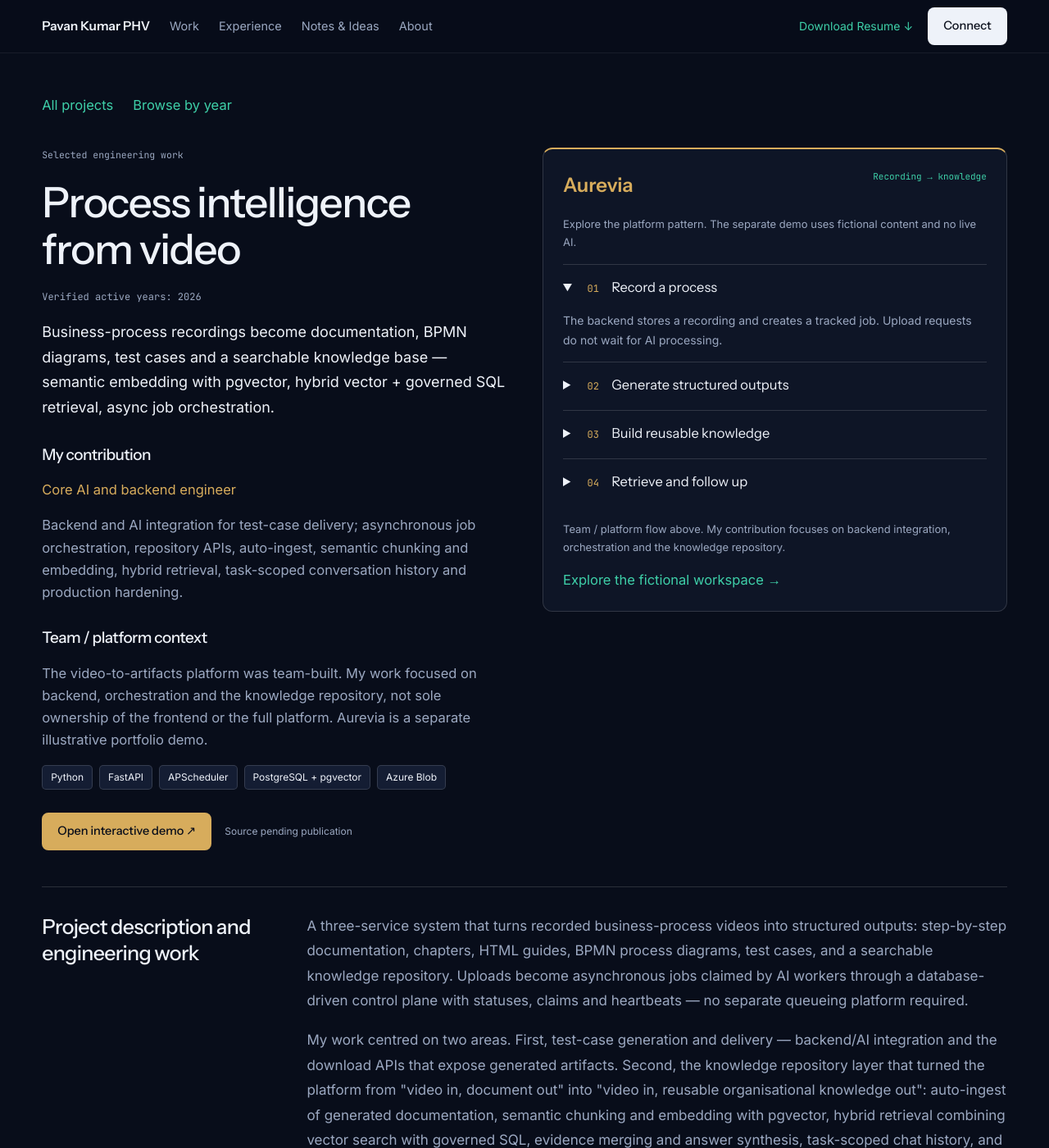
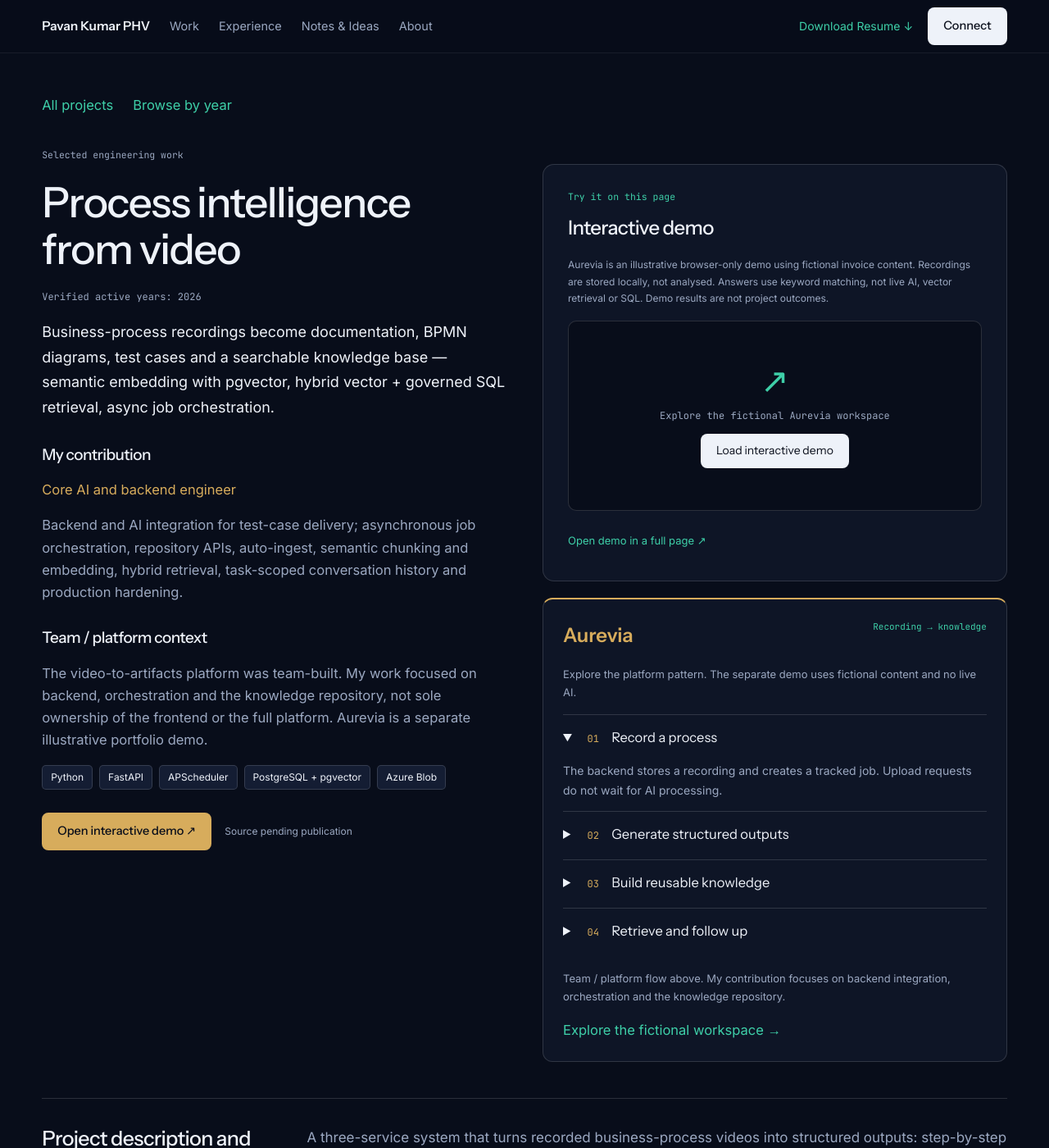
Before and after one commit to phvpavankumar/phvpavankumar.github.io, a Jekyll site: the page built from site/_projects/process-intelligence.md, in a window 1280 px wide and 1400 px high. Shown: the whole window at 82% size. Built offline with Jekyll 4.4.1, drawn with Linux system fonts in a browser that asks for light colours.

Commit message:
preview of work

```diff
--- /dev/null
+++ b/site/_includes/project-media.html
@@ -0,0 +1,46 @@
+{% for evidence in page.public_evidence %}
+  {% if evidence.url contains 'https://www.youtube.com/watch?v=' %}
+  {% assign video_id = evidence.url | split: 'v=' | last | split: '&' | first %}
+  <section class="project-media" aria-label="Project video" data-project-media data-video-id="{{ video_id | escape }}">
+    <p class="phv-kicker">Watch the project</p>
+    <h2>{{ page.title | escape }}</h2>
+    <div class="project-media-stage" data-media-stage>
+      <div class="project-media-poster" data-media-poster>
+        <span class="project-media-symbol" aria-hidden="true">▷</span>
+        <p>Project recording · YouTube</p>
+        <button type="button" class="btn" data-media-load hidden>Play video here</button>
+      </div>
+    </div>
+    <div class="project-media-actions"><a href="{{ evidence.url | escape }}" target="_blank" rel="noopener">Watch on YouTube ↗</a><button type="button" data-media-close hidden>Close video</button></div>
+    <p class="project-media-note">Load the YouTube player here, then press play. If playback is unavailable, use the YouTube link.</p>
+  </section>
+  {% endif %}
+{% endfor %}
+{% if page.demo_url == '/work/shelf-vision/' or page.demo_url == '/demos/aurevia/' %}
+<section class="project-media" aria-label="Interactive demo preview" data-project-media data-demo-url="{{ page.demo_url | relative_url }}">
+  <p class="phv-kicker">Try it on this page</p>
+  <h2>Interactive demo</h2>
+  <p class="project-media-note">{{ page.demo_disclosure | escape }}</p>
+  <div class="project-media-stage project-media-demo" data-media-stage>
+    <div class="project-media-poster" data-media-poster>
+      <span class="project-media-symbol" aria-hidden="true">↗</span>
+      <p>{% if page.demo_url == '/work/shelf-vision/' %}Explore a synthetic shelf scenario{% else %}Explore the fictional Aurevia workspace{% endif %}</p>
+      <button type="button" class="btn" data-media-load hidden>Load interactive demo</button>
+    </div>
+  </div>
+  <div class="project-media-actions"><a href="{{ page.demo_url | relative_url }}" target="_blank" rel="noopener">Open demo in a full page ↗</a><button type="button" data-media-close hidden>Close demo</button></div>
+</section>
+{% endif %}
+{% assign writing_records = site.posts | concat: site.contributions %}
+{% for related in page.related_writing %}
+  {% assign article = writing_records | where: 'permalink', related.url | first %}
+  {% if article %}
+  <aside class="project-media project-article-preview" aria-label="Related article preview">
+    <p class="phv-kicker">Related reading{% if article.publication %} · {{ article.publication | escape }}{% endif %}</p>
+    <h2><a href="{{ article.url | relative_url }}">{{ article.title | escape }}</a></h2>
+    <p class="item-period">{{ article.date | date: '%-d %B %Y' }}{% if article.contribution_role %} · {{ article.contribution_role | escape }}{% endif %}</p>
+    <p>{{ article.summary | escape }}</p>
+    <div class="project-media-actions"><a href="{{ article.url | relative_url }}">Read the article preview →</a>{% if article.original_url %}<a href="{{ article.original_url | escape }}" target="_blank" rel="noopener">Read on {{ article.publication | escape }} ↗</a>{% endif %}</div>
+  </aside>
+  {% endif %}
+{% endfor %}
--- a/site/_layouts/default.html
+++ b/site/_layouts/default.html
@@ -12,6 +12,7 @@
 <link href="https://fonts.googleapis.com/css2?family=Instrument+Sans:wght@400;500;600&family=Inter:wght@400;500&family=JetBrains+Mono:wght@400&display=swap" rel="stylesheet">
 <link rel="stylesheet" href="{{ '/assets/css/style.css' | relative_url }}">
 <link rel="stylesheet" href="{{ '/assets/css/content.css' | relative_url }}">
+{% if page.kind == 'project' %}<link rel="stylesheet" href="{{ '/assets/css/project-media.css' | relative_url }}">{% endif %}
 {% if page.visualization == 'shelf-vision' %}<link rel="stylesheet" href="{{ '/assets/css/shelf-vision-preview.css' | relative_url }}">{% endif %}
 <link rel="stylesheet" href="{{ '/assets/css/contact.css' | relative_url }}">
 {% if page.profile_design %}<link rel="stylesheet" href="{{ '/assets/css/profile.css' | relative_url }}">{% endif %}
@@ -63,6 +64,7 @@
 <script src="{{ '/assets/js/kpi-demo.js' | relative_url }}" defer></script>
 <script src="{{ '/assets/js/stepper.js' | relative_url }}" defer></script>
 <script src="{{ '/assets/js/content-filter.js' | relative_url }}" defer></script>
+{% if page.kind == 'project' %}<script src="{{ '/assets/js/project-media.js' | relative_url }}" defer></script>{% endif %}
 {% if page.profile_design %}<script src="{{ '/assets/js/profile.js' | relative_url }}" defer></script>{% endif %}
 {% if page.visualization == 'enterprise-analytics' or page.analytics_demo %}<script src="{{ '/assets/js/analytics-model.js' | relative_url }}" defer></script>{% endif %}
 {% if page.visualization == 'enterprise-analytics' %}<script src="{{ '/assets/js/project-preview.js' | relative_url }}" defer></script>{% endif %}
--- a/site/_layouts/project.html
+++ b/site/_layouts/project.html
@@ -20,6 +20,7 @@
       {% include project-links.html %}
     </section>
     <section aria-label="Project visualization">
+      {% include project-media.html %}
       {% if page.visualization == 'shelf-vision' %}
         {% include shelf-vision-visual.html %}
       {% elsif page.visualization == 'published-work' %}
--- /dev/null
+++ b/site/assets/css/project-media.css
@@ -0,0 +1,19 @@
+.project-media{padding:clamp(20px,2.5vw,30px);margin:20px 0;border:1px solid var(--line2);border-radius:14px;background:var(--s1);min-width:0}
+.project-media .phv-kicker{color:var(--teal);margin:0 0 12px}
+.project-media h2{font-size:24px;line-height:1.3;margin:0 0 20px;overflow-wrap:anywhere}
+.project-media-stage{aspect-ratio:16/9;border:1px solid var(--line2);border-radius:10px;overflow:hidden;background:var(--bg)}
+.project-media-poster{height:100%;display:flex;flex-direction:column;align-items:center;justify-content:center;gap:12px;padding:18px;text-align:center}
+.project-media-poster p{font:12px/1.7 var(--mono);margin:0}
+.project-media-symbol{font-size:42px;line-height:1;color:var(--teal)}
+.project-media .btn{cursor:pointer;white-space:normal;font:14px/1.4 var(--display);border:0}
+.project-media-stage iframe{display:block;width:100%;height:100%;border:0;background:var(--bg)}
+.project-media-demo{aspect-ratio:auto;min-height:230px}
+.project-media-demo .project-media-poster{min-height:230px}
+.project-media-demo[data-loaded]{height:640px}
+.project-media-actions{display:flex;flex-wrap:wrap;gap:12px 20px;align-items:center;margin-top:18px;font-size:13px}
+.project-media-actions a{padding:8px 0;overflow-wrap:anywhere}
+.project-media-actions button{font:inherit;color:var(--fg2);background:transparent;border:1px solid var(--line2);border-radius:6px;padding:8px 12px;cursor:pointer}
+.project-media a:focus-visible,.project-media button:focus-visible{outline:2px solid var(--teal);outline-offset:4px}
+.project-media .project-media-note{font-size:12px;line-height:1.7;margin:16px 0}
+.project-article-preview>p:not(.phv-kicker){font-size:14px;line-height:1.8}
+@media(max-width:420px){.project-media-stage:not(.project-media-demo){aspect-ratio:auto;height:210px}.project-media-symbol{font-size:32px}.project-media h2{font-size:21px}}
--- /dev/null
+++ b/site/assets/js/project-media.js
@@ -0,0 +1,37 @@
+(function () {
+  'use strict';
+  document.querySelectorAll('[data-project-media]').forEach(function (root) {
+    const stage = root.querySelector('[data-media-stage]');
+    const poster = root.querySelector('[data-media-poster]');
+    const load = root.querySelector('[data-media-load]');
+    const close = root.querySelector('[data-media-close]');
+    const video = root.dataset.videoId;
+    const demo = root.dataset.demoUrl;
+    const isVideo = /^[A-Za-z0-9_-]{11}$/.test(video || '');
+    const isDemo = ['/work/shelf-vision/', '/demos/aurevia/'].includes(demo);
+    if (!isVideo && !isDemo) return;
+    load.hidden = false;
+    load.addEventListener('click', function () {
+      if (stage.querySelector('iframe')) return;
+      const frame = document.createElement('iframe');
+      frame.title = isVideo ? root.querySelector('h2').textContent + ' — YouTube video' : 'Interactive portfolio demo — fictional content';
+      frame.src = isVideo ? 'https://www.youtube-nocookie.com/embed/' + video + '?autoplay=0&rel=0' : demo;
+      frame.referrerPolicy = 'strict-origin-when-cross-origin';
+      frame.allowFullscreen = true;
+      frame.allow = isVideo ? 'encrypted-media; picture-in-picture; fullscreen' : 'fullscreen';
+      poster.hidden = true;
+      stage.appendChild(frame);
+      stage.setAttribute('data-loaded', '');
+      close.hidden = false;
+      frame.focus();
+    });
+    close.addEventListener('click', function () {
+      const frame = stage.querySelector('iframe');
+      if (frame) frame.remove();
+      stage.removeAttribute('data-loaded');
+      poster.hidden = false;
+      close.hidden = true;
+      load.focus();
+    });
+  });
+})();
```
Also changed, not shown: docs/content-authoring.md (+14 -0 lines).
